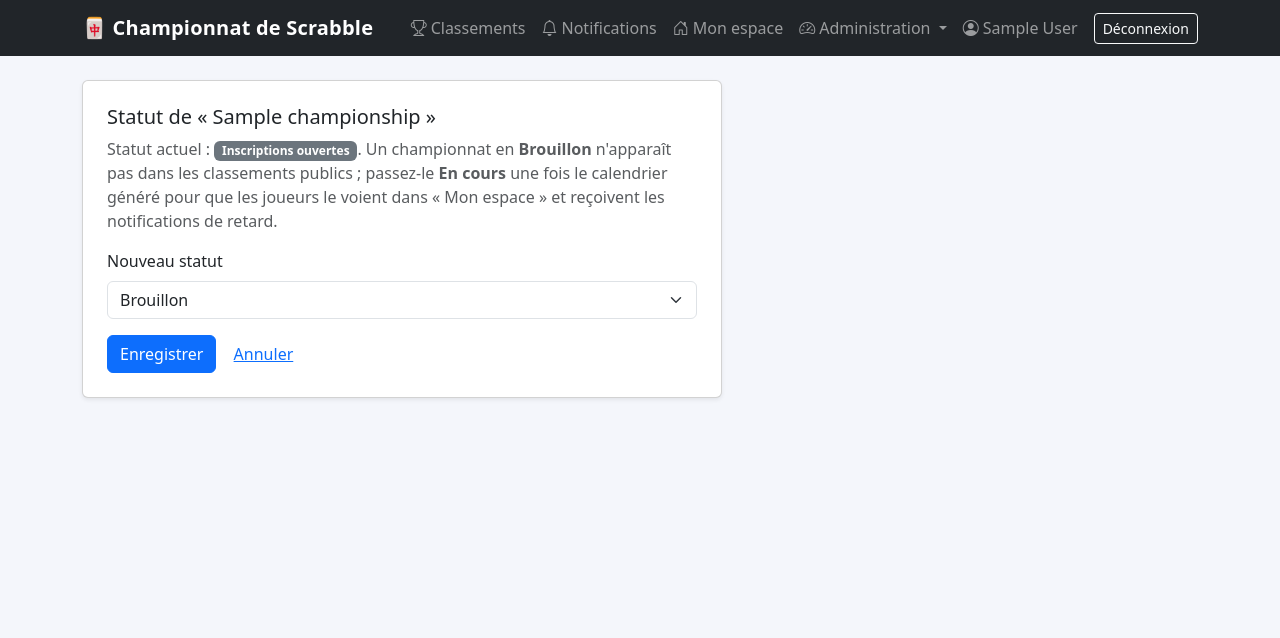
After one commit to CoS704/App_Cchamp_Scrabble, a Django app: a page that uses templates/championships/status_form.html in a window 1280 px wide. The commit adds this page. Shown: the top 638 px of the page. Run offline with Django 5.2, Linux system fonts and the light colour scheme; a user stored in the database is signed in; tables that the repository leaves empty hold one stand-in row (values such as "Sample post"); data that the repository does not hold is empty.

Commit message:
Let admins change a championship's status (Brouillon -> En cours -> ...)
Nothing in the app ever changed a championship's status: only seed_demo
created one directly IN_PROGRESS. A championship created from the UI stayed
DRAFT forever, which quietly excludes it from the public standings, from
"Mon espace", and from the late-match notifications (all filter on status).

- championships.services.change_status(): any status other than the
  current one, with integrity guards — SCHEDULED/IN_PROGRESS/FINALS need a
  generated calendar (matches exist), and going back to DRAFT is refused
  once registrations or matches exist (DRAFT is one-click deletable).
- ChampionshipStatusView + status_form.html, reachable from a "Changer le
  statut" button next to the status badge on the championship page; open to
  the edition's admins, audited (CHAMPIONSHIP_STATUS_CHANGED).
- The creation message now says the new edition starts as Brouillon and
  points to the button.
- 6 tests: transition, schedule guard both ways, no return to DRAFT once
  players exist, unknown status rejected, page excludes current status.

Co-Authored-By: Claude Sonnet 5 <noreply@anthropic.com>

```diff
--- a/championships/services.py
+++ b/championships/services.py
@@ -1,7 +1,8 @@
 """Règles métier de configuration d'un championnat (§48, §17)."""
+from django.core.exceptions import ValidationError
 from django.utils import timezone
 
-from core.enums import PrimaryTiebreak, PromotionMethod, TiebreakCriterion
+from core.enums import ChampionshipStatus, PrimaryTiebreak, PromotionMethod, TiebreakCriterion
 
 from .models import ChampionshipSettings, ChampionshipTiebreak
 
@@ -69,3 +70,43 @@ def lock_rules(championship):
     championship.rules_locked_at = timezone.now()
     championship.save(update_fields=["rules_locked_at", "updated_at"])
     return championship
+
+
+# Statuts qui supposent un calendrier déjà généré : passer « En cours » sans
+# aucun match n'a pas de sens (rien à jouer, rien à classer).
+_STATUSES_REQUIRING_SCHEDULE = {
+    ChampionshipStatus.SCHEDULED,
+    ChampionshipStatus.IN_PROGRESS,
+    ChampionshipStatus.FINALS,
+}
+
+
+def change_status(championship, new_status):
+    """Change le statut d'une édition, avec les garde-fous d'intégrité.
+
+    Jusqu'ici rien ne faisait jamais évoluer le statut : une édition créée
+    depuis l'interface restait « Brouillon » indéfiniment (donc absente des
+    classements publics, de « Mon espace » et des notifications de retard).
+    """
+    if new_status not in ChampionshipStatus.values:
+        raise ValidationError("Statut inconnu.")
+    if new_status == championship.status:
+        raise ValidationError("Le championnat a déjà ce statut.")
+
+    if new_status in _STATUSES_REQUIRING_SCHEDULE and not championship.matches.exists():
+        raise ValidationError(
+            "Générez d'abord le calendrier (page Calendrier) : ce statut suppose "
+            "que des matchs existent."
+        )
+    if new_status == ChampionshipStatus.DRAFT and (
+        championship.participations.exists() or championship.matches.exists()
+    ):
+        # Un brouillon est supprimable en un clic : on ne le redevient pas
+        # une fois que des inscriptions ou des matchs existent.
+        raise ValidationError(
+            "Impossible de revenir en brouillon : des inscriptions ou des matchs existent déjà."
+        )
+
+    championship.status = new_status
+    championship.save(update_fields=["status", "updated_at"])
+    return championship
--- a/championships/urls.py
+++ b/championships/urls.py
@@ -14,6 +14,7 @@ urlpatterns = [
         name="settings",
     ),
     path("<slug:slug>/verrouiller/", views.LockRulesView.as_view(), name="lock_rules"),
+    path("<slug:slug>/statut/", views.ChampionshipStatusView.as_view(), name="status"),
     path("<slug:slug>/supprimer/", views.ChampionshipDeleteView.as_view(), name="delete"),
     path(
         "<slug:slug>/divisions/nouvelle/",
--- a/championships/views.py
+++ b/championships/views.py
@@ -1,5 +1,6 @@
 from django import forms
 from django.contrib import messages
+from django.core.exceptions import ValidationError
 from django.db.models.deletion import ProtectedError, RestrictedError
 from django.shortcuts import get_object_or_404, redirect, render
 from django.urls import reverse
@@ -48,7 +49,9 @@ class ChampionshipCreateView(GlobalAdminRequiredMixin, CreateView):
         )
         messages.success(
             self.request,
-            "Championnat créé. Configurez maintenant ses divisions et ses règles.",
+            "Championnat créé en « Brouillon ». Configurez ses divisions et ses règles, "
+            "puis passez-le « En cours » (bouton « Changer le statut ») pour qu'il "
+            "apparaisse dans les classements publics et « Mon espace ».",
         )
         return response
 
@@ -123,6 +126,46 @@ class ChampionshipSettingsUpdateView(
 
     def get_success_url(self):
         return reverse("championships:detail", kwargs={"slug": self.championship.slug})
+
+
+class ChampionshipStatusView(ChampionshipScopedMixin, ChampionshipAdminRequiredMixin, View):
+    """Fait évoluer le statut de l'édition (Brouillon → En cours → Terminé…)."""
+
+    template_name = "championships/status_form.html"
+
+    def _context(self):
+        return {
+            "championship": self.championship,
+            "choices": [
+                (value, label)
+                for value, label in ChampionshipStatus.choices
+                if value != self.championship.status
+            ],
+        }
+
+    def get(self, request, *args, **kwargs):
+        return render(request, self.template_name, self._context())
+
+    def post(self, request, *args, **kwargs):
+        old_status = self.championship.status
+        new_status = request.POST.get("status", "")
+        try:
+            services.change_status(self.championship, new_status)
+        except ValidationError as exc:
+            messages.error(request, " ".join(exc.messages))
+            return redirect("championships:status", slug=self.championship.slug)
+        log_action(
+            actor=request.user,
+            action=AuditAction.CHAMPIONSHIP_STATUS_CHANGED,
+            target=self.championship,
+            championship=self.championship,
+            request=request,
+            changes={"from": old_status, "to": new_status},
+        )
+        messages.success(
+            request, f"Statut modifié : {self.championship.get_status_display()}."
+        )
+        return redirect("championships:detail", slug=self.championship.slug)
 
 
 class ChampionshipDeleteView(ChampionshipScopedMixin, GlobalAdminRequiredMixin, View):
--- a/core/enums.py
+++ b/core/enums.py
@@ -200,6 +200,7 @@ class AuditAction(models.TextChoices):
     DIVISION_UPDATED = "DIVISION_UPDATED", "Division modifiée"
     DIVISION_DELETED = "DIVISION_DELETED", "Division supprimée"
     CHAMPIONSHIP_DELETED = "CHAMPIONSHIP_DELETED", "Championnat supprimé"
+    CHAMPIONSHIP_STATUS_CHANGED = "CHAMPIONSHIP_STATUS_CHANGED", "Statut du championnat modifié"
     PLAYER_DELETED = "PLAYER_DELETED", "Joueur supprimé"
     MOVEMENT_RULE_CREATED = "MOVEMENT_RULE_CREATED", "Règle de mouvement créée"
     MOVEMENT_RULE_DELETED = "MOVEMENT_RULE_DELETED", "Règle de mouvement supprimée"
--- a/templates/championships/detail.html
+++ b/templates/championships/detail.html
@@ -8,6 +8,9 @@
     <h1 class="h3 mb-1">
       {{ championship.name }}
       <span class="badge text-bg-secondary">{{ championship.get_status_display }}</span>
+      <a href="{% url 'championships:status' championship.slug %}" class="btn btn-outline-secondary btn-sm align-middle ms-1">
+        Changer le statut
+      </a>
       {% if championship.is_inaugural %}<span class="badge text-bg-info">Inaugurale</span>{% endif %}
       {% if championship.rules_locked %}
         <span class="badge text-bg-warning text-dark"><i class="bi bi-lock-fill"></i> Règles verrouillées</span>
--- /dev/null
+++ b/templates/championships/status_form.html
@@ -0,0 +1,28 @@
+{% extends "base.html" %}
+
+{% block title %}Statut — {{ championship.name }}{% endblock %}
+
+{% block content %}
+<div class="card shadow-sm p-4" style="max-width: 640px;">
+  <h1 class="h5">Statut de « {{ championship.name }} »</h1>
+  <p class="text-muted">
+    Statut actuel : <span class="badge text-bg-secondary">{{ championship.get_status_display }}</span>.
+    Un championnat en <strong>Brouillon</strong> n'apparaît pas dans les classements publics ;
+    passez-le <strong>En cours</strong> une fois le calendrier généré pour que les joueurs le voient
+    dans « Mon espace » et reçoivent les notifications de retard.
+  </p>
+  <form method="post">
+    {% csrf_token %}
+    <div class="mb-3">
+      <label class="form-label" for="status">Nouveau statut</label>
+      <select name="status" id="status" class="form-select" required>
+        {% for value, label in choices %}
+          <option value="{{ value }}">{{ label }}</option>
+        {% endfor %}
+      </select>
+    </div>
+    <button type="submit" class="btn btn-primary">Enregistrer</button>
+    <a href="{% url 'championships:detail' championship.slug %}" class="btn btn-link">Annuler</a>
+  </form>
+</div>
+{% endblock %}
```
Also changed, not shown: championships/tests.py (+71 -0 lines).
